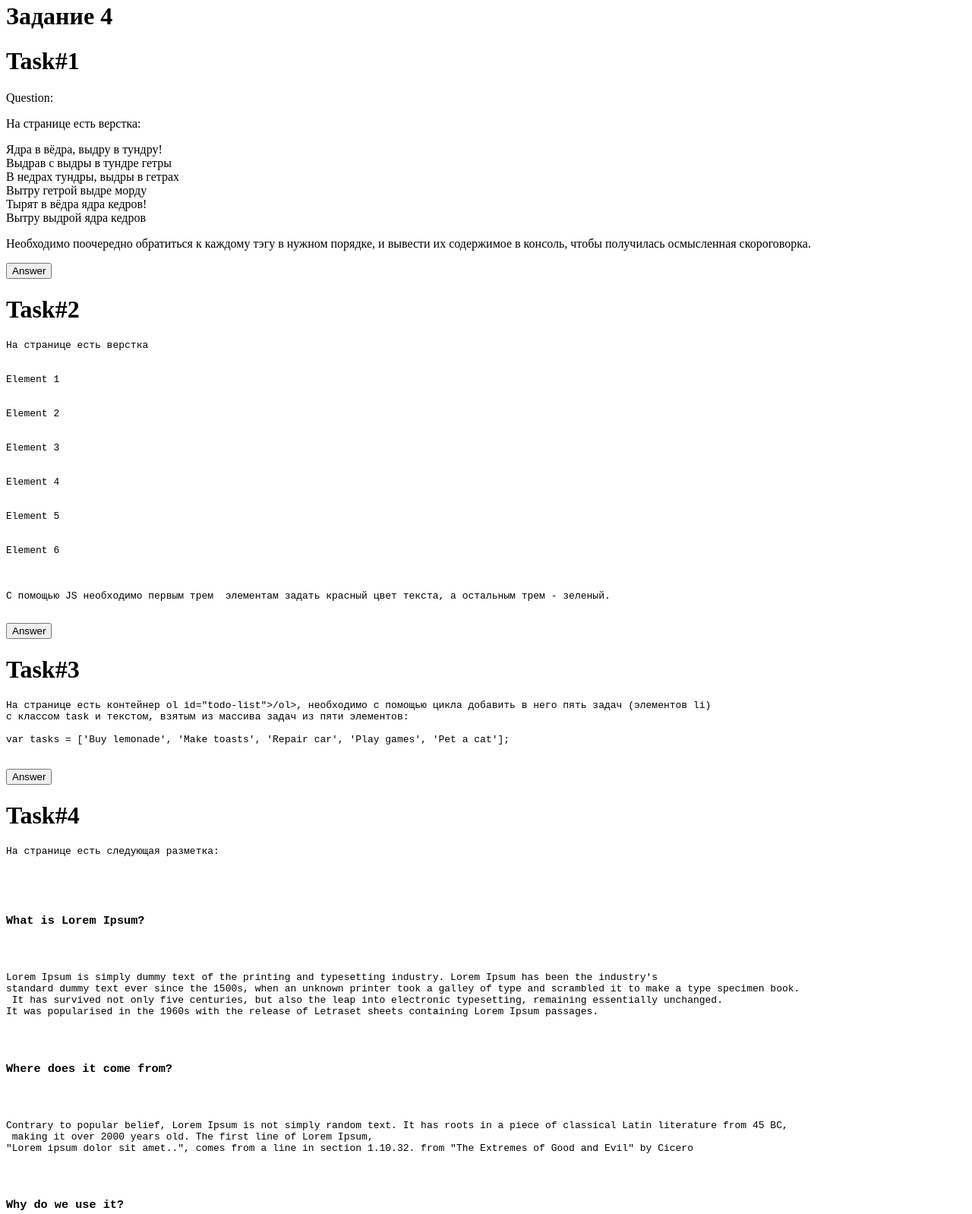
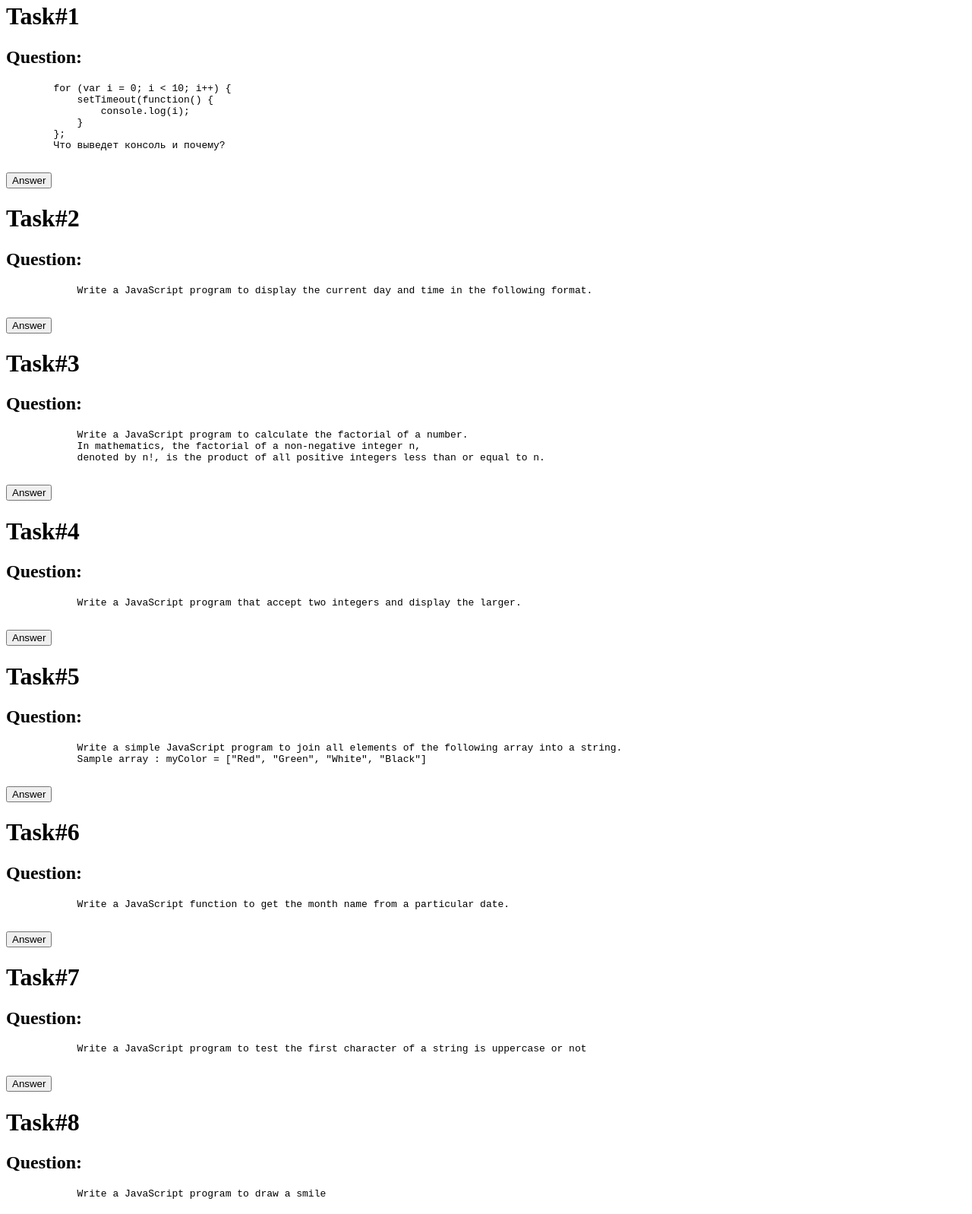
Before and after one commit to Aiga115/Js-Tasks, a plain HTML site: page aiga/index.html in a window 1280 px wide. Shown: the part 18-1616 px from the top of the page at 76% size. Drawn offline with Linux system fonts and the light colour scheme.

Commit message:
Update index.html

```diff
--- a/aiga/index.html
+++ b/aiga/index.html
@@ -1,123 +1,110 @@
 <!DOCTYPE html>
-<html lang="en">
+<html>
   <head>
-
-        <meta charset="UTF-8">
-        <link rel="stylesheet" src="style.css">
-
+    <meta charset="utf-8" />
+    <link rel="stylesheet" href="style.css" />
+    <title>TASK#3</title>
   </head>
   <body>
-        <h1>Задание 4</h1>
-        <div class="task#1">
+    <div class="task1">
       <h1>Task#1</h1>
-        <p>Question:</p>
-        <p>На странице есть верстка:
-            </p>
-        <div id="string-1">Ядра в вёдра, выдру в тундру!</div>
-        <div id="string-2">Выдрав с выдры в тундре гетры</div>
-        <div id="string-3">В недрах тундры, выдры в гетрах </div>
-        <div id="string-4">Вытру гетрой выдре морду </div>
-        <div id="string-5">Тырят в вёдра ядра кедров!</div>
-        <div id="string-6">Вытру выдрой ядра кедров</div>
-        <p>Необходимо поочередно обратиться к каждому тэгу в нужном порядке, и вывести их содержимое в консоль, чтобы получилась осмысленная скороговорка.
-        </p>
-        <button onclick ="getAnswerFunc()">Answer</button>
+      <h2>Question:</h2>
+      <pre>
+        for (var i = 0; i < 10; i++) {
+            setTimeout(function() {
+                console.log(i);
+            }
+        };
+        Что выведет консоль и почему?
+        </pre>
+        <pre id="answer"></pre>
+        <button onclick="getFirstAnswerResult()">Answer</button>
     </div>
 
-
-        <div class="task#2">
+    <div class="task2">
         <h1>Task#2</h1>
-            <pre>На странице есть верстка
-
-                <div class="element">Element 1</div>
-                <div class="element">Element 2</div>
-                <div class="element">Element 3</div>
-                <div class="element">Element 4</div>
-                <div class="element">Element 5</div>
-                <div class="element">Element 6</div>
-
-
-С помощью JS необходимо первым трем  элементам задать красный цвет текста, а остальным трем - зеленый.
+        <h2>Question:</h2>
+        <pre>
+            Write a JavaScript program to display the current day and time in the following format.
           </pre>
-                <button onclick="changeColorFunc()">Answer</button>
-        </div>
-        <div class="task#3">
-            <h1>Task#3</h1>
-            <pre>
-На странице есть контейнер ol id="todo-list">/ol>, необходимо с помощью цикла добавить в него пять задач (элементов li)
-с классом task и текстом, взятым из массива задач из пяти элементов:
-
-var tasks = ['Buy lemonade', 'Make toasts', 'Repair car', 'Play games', 'Pet a cat'];
-                </pre>
-                <ol id="todolist"></ol>
-                <button onclick="getToDoList()">Answer</button>
-        </div>
-        <div class = "task#4">
-            <h1>Task#4</h1>
-            <pre>
-На странице есть следующая разметка:
-
-                <article>
-                <h3>What is Lorem Ipsum?</h3>
-                <p>Lorem Ipsum is simply dummy text of the printing and typesetting industry. Lorem Ipsum has been the industry's <br>standard dummy text ever since the 1500s, when an unknown printer took a galley of type and scrambled it to make a type specimen book.<br> It has survived not only five centuries, but also the leap into electronic typesetting, remaining essentially unchanged.<br>It was popularised in the 1960s with the release of Letraset sheets containing Lorem Ipsum passages.</p>
-                <h3>Where does it come from?</h3>
-                <p>Contrary to popular belief, Lorem Ipsum is not simply random text. It has roots in a piece of classical Latin literature from 45 BC,<br> making it over 2000 years old. The first line of Lorem Ipsum,<br>"Lorem ipsum dolor sit amet..", comes from a line in section 1.10.32. from "The Extremes of Good and Evil" by Cicero</p>
-                <h3>Why do we use it?</h3>
-                <p>It is a long established fact that a reader will be distracted by the readable content<br>of a page when looking at its layout.<br>The point of using Lorem Ipsum is that it has a more-or-less normal distribution of letters, as opposed to using 'Content here, content here',<br>making it look like readable English.</p>
-                </article>
-
-Вам необходимо с помощью JavaScript вставить после каждого тега p тег hr, <br>для визуального отделения абзацев друг от друга.
-
-Указания:
-Подразумевается, что вышеуказанная разметка находится внутри тега <body>.
-Нельзя модифицировать указанную разметку.
-За использование цикла дополнительные баллы.
-
-            </pre>
-            <button onclick="changeTextFunc()">Answer</button>
+          <pre id="answer"></pre>
+          <button onclick="getSecondAnswerResult()">Answer</button>
       </div>
 
-        <div class="task#5">
-            <h1>Task#5</h1>
+      <div class="task3">
+        <h1>Task#3</h1>
+        <h2>Question:</h2>
         <pre>
-Дана такая разметка:
-
-<div id="cart-items">
-	<div class="item">Milk 1 l.<span class="qty">x 2</span></div>
-	<div class="item">Cola 1.5 l. <span class="qty">x 1</span></div>
-	<div class="item">Bread<span class="qty">x 2</span></div>
-	<div class="item">Cheese<span class="qty">x 1</span></div>
-	<div class="item">Chocolate bar<span class="qty">x 3</span></div>
+            Write a JavaScript program to calculate the factorial of a number.
+            In mathematics, the factorial of a non-negative integer n,
+            denoted by n!, is the product of all positive integers less than or equal to n.
+          </pre>
+          <pre id="answer"></pre>
+          <button onclick="getThirdAnswerResult()">Answer</button>
       </div>
 
-Необходимо с помощью JavaScript удалить элемент "Cola 1.5 l" и заменить товар "Chocolate bar" на "Canned Fish", количеством 4 штуки.
-
-Указания:
-Для удаления использовать .remove()
-Для замены использовать .replaceChild()
-Подразумевается, что вышеуказанная разметка находится внутри тега body.
-
-
+      <div class="task4">
+        <h1>Task#4</h1>
+        <h2>Question:</h2>
+        <pre>
+            Write a JavaScript program that accept two integers and display the larger.
           </pre>
-            <button onclick="textManipFunc()">Answer</button>
+          <pre id="answer"></pre>
+          <button onclick="getFourthAnswerResult()">Answer</button>
       </div>
 
-        <div class="task#6">
-            <h1>Task#6</h1>
+      <div class="task5">
+        <h1>Task#5</h1>
+        <h2>Question:</h2>
         <pre>
-Напишите программу для создания списка задач, которые будет вводить пользователь:
-
-Для каждого пункта:
-Запрашивайте содержимое пункта у пользователя с помощью prompt.
-Создавайте пункт и добавляйте его к UL.
-Процесс прерывается, когда пользователь нажимает "Отмена" или вводит пустую строку.
-
-
-
+            Write a simple JavaScript program to join all elements of the following array into a string.
+            Sample array : myColor = ["Red", "Green", "White", "Black"]
           </pre>
-            <button onclick ="listOfTasksFunc()">Answer</button>
+          <pre id="answer"></pre>
+          <button onclick="getFifthAnswerResult()">Answer</button>
       </div>
 
-       <script src="task3.js"></script>
+      <div class="task6">
+        <h1>Task#6</h1>
+        <h2>Question:</h2>
+        <pre>
+            Write a JavaScript function to get the month name from a particular date.
+          </pre>
+          <pre id="answer"></pre>
+          <button onclick="getSixthAnswerResult()">Answer</button>
+      </div>
+
+      <div class="task7">
+        <h1>Task#7</h1>
+        <h2>Question:</h2>
+        <pre>
+            Write a JavaScript program to test the first character of a string is uppercase or not
+          </pre>
+          <pre id="answer"></pre>
+          <button onclick="getSeventhAnswerResult()">Answer</button>
+      </div>
+
+      <div class="task8">
+        <h1>Task#8</h1>
+        <h2>Question:</h2>
+        <pre>
+            Write a JavaScript program to draw a smile
+          </pre>
+          <!-- <pre id="answer"></pre> -->
+          <!-- <button onclick="getEightAnswerResult()">Answer</button> -->
+          <canvas id="my-canvas" width="500" height="350"></canvas>
+      </div>
+
+      <div class="task9">
+        <h1>Task#9</h1>
+        <h2>Question:</h2>
+        <pre>
+            Write a JavaScript function that reverse a number.
+          </pre>
+          <pre id="answer"></pre>
+          <button onclick="getNineAnswerResult()">Answer</button>
+      </div>
+
+    <script src="answers.js"></script>
   </body>
 </html>
```
Lines whose indentation alone changed are shown as unchanged.
